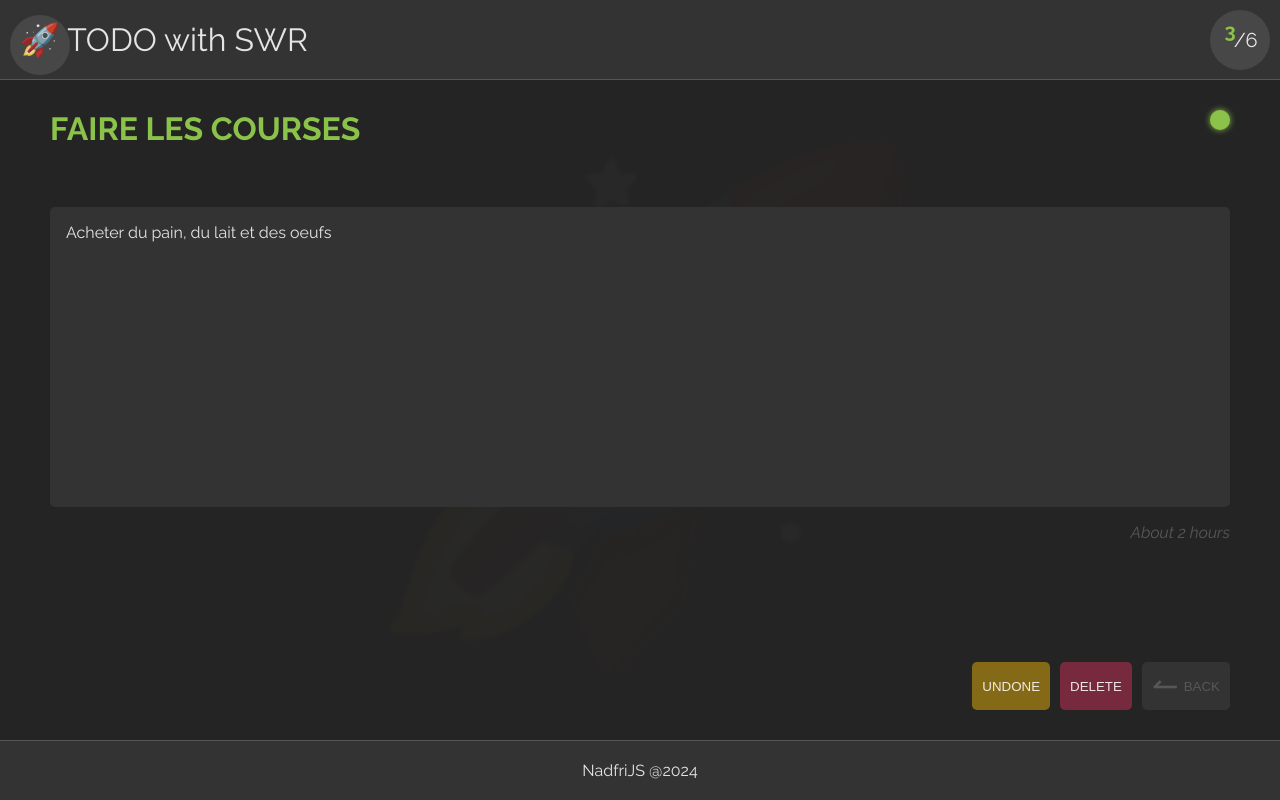
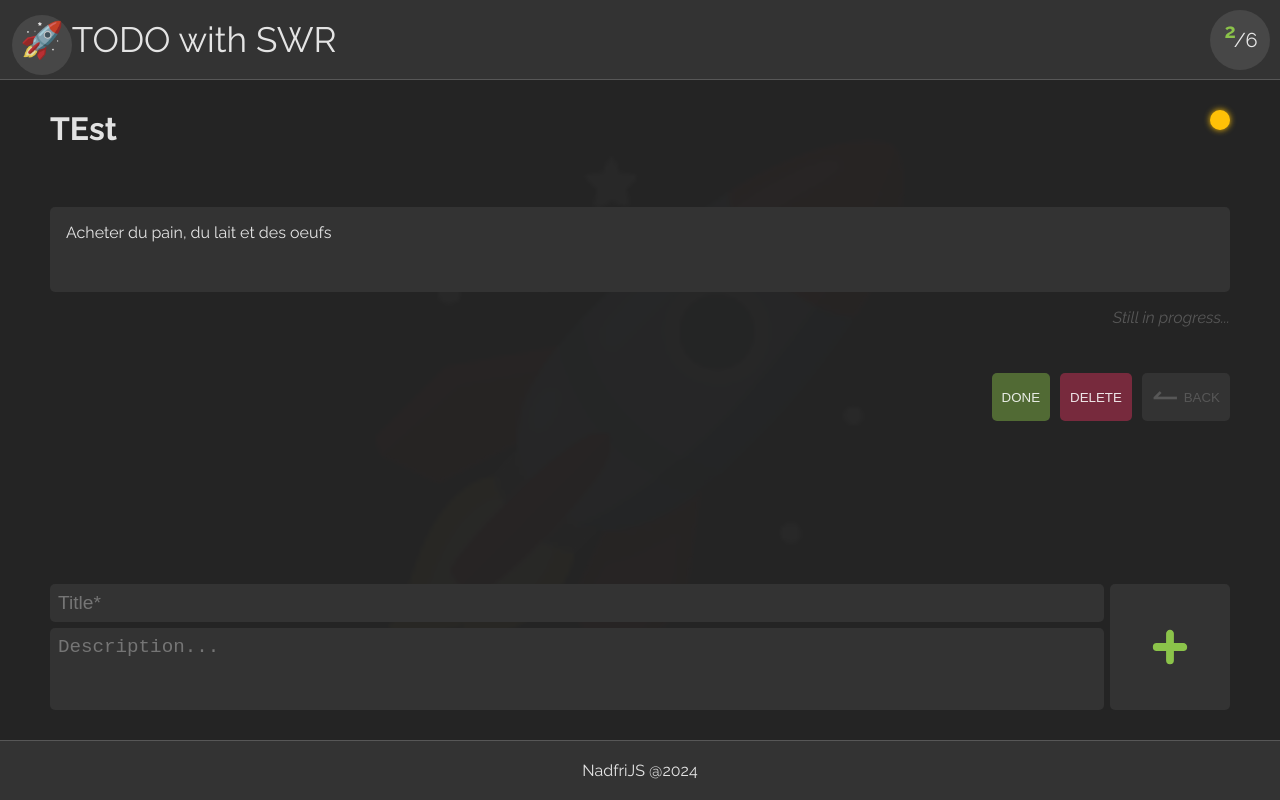
Before and after one commit to nadfri/todo-swr, a React (Vite) app: page /todos/1 in a window 1280 px wide. Built offline with nearby package versions, Linux system fonts and the light colour scheme; data requests are answered from the project's data file.

Commit message:
Fix: some fix css

```diff
--- a/db.json
+++ b/db.json
@@ -2,10 +2,10 @@
   "todos": [
     {
       "id": "1",
-      "title": "Faire les courses",
+      "title": "TEst",
       "content": "Acheter du pain, du lait et des oeufs",
-      "isCompleted": true,
-      "completedAt": "2024-09-08T18:03:06.021Z",
+      "isCompleted": false,
+      "completedAt": null,
       "createdAt": "2021-01-01T10:00:00.000Z"
     },
     {
@@ -13,7 +13,7 @@
       "title": "Faire du sport",
       "content": "Faire une séance de musculation",
       "isCompleted": true,
-      "completedAt": "2024-09-05T18:41:07.821Z",
+      "completedAt": "2024-09-08T18:27:37.602Z",
       "createdAt": "2021-01-02T10:00:00.000Z"
     },
     {
@@ -41,12 +41,12 @@
       "createdAt": "2024-09-08T18:18:27.135Z"
     },
     {
-      "id": "a1f5",
-      "title": "1212",
-      "content": "",
+      "id": "eb51",
+      "title": "n,n:n:;n",
+      "content": ",vn,n,hv\n\n",
       "isCompleted": false,
       "completedAt": null,
-      "createdAt": "2024-09-08T18:20:19.653Z"
+      "createdAt": "2024-09-08T18:27:00.544Z"
     }
   ]
 }
--- a/src/components/AddNewTodo/AddNewTodo.scss
+++ b/src/components/AddNewTodo/AddNewTodo.scss
@@ -56,4 +56,12 @@
       rotate: (135deg);
     }
   }
+
+  @media screen and (max-width: 600px) {
+    flex-direction: column;
+
+    button {
+      width: 100%;
+    }
+  }
 }
--- a/src/components/Circle/Circle.scss
+++ b/src/components/Circle/Circle.scss
@@ -4,9 +4,10 @@
   height: 20px;
 
   border-radius: 50%;
-  background-color: var(--danger);
-  --shadow-color: var(--danger);
+  background-color: var(--warn);
+  --shadow-color: var(--warn);
 
+  transition: background-color 0.2s;
   animation: shadow-grow 1.5s infinite alternate;
 
   &.completed {
--- a/src/components/Footer/Footer.tsx
+++ b/src/components/Footer/Footer.tsx
@@ -3,7 +3,7 @@ import './Footer.scss';
 export default function Footer() {
   return (
     <div className='Footer'>
-      <a href='https://github.com/nadfri/todo-swr'> NadfriJS @2024</a>
+      <a target='_blank' href='https://github.com/nadfri/todo-swr'> NadfriJS @2024</a>
     </div>
   );
 }
--- a/src/components/Header/Header.scss
+++ b/src/components/Header/Header.scss
@@ -4,7 +4,7 @@
   z-index: 1;
   border-bottom: solid var(--grey) 1px;
   background-color: var(--grey-dark);
-  font-size: 2rem;
+  font-size: 2.2rem;
   height: 80px;
   display: flex;
   justify-content: space-between;
@@ -21,8 +21,8 @@
   .header-link::before {
     content: '';
     position: absolute;
-    top: -6px;
-    left: -10px;
+    top: -4px;
+    left: -8px;
     width: 60px;
     height: 60px;
     border-radius: 50px;
@@ -36,13 +36,3 @@
     width: calc(100% + 24px);
   }
 }
-
-@keyframes scale {
-  0% {
-    scale: 0.5;
-    background-color: var(--white);
-  }
-  100% {
-    scale: 1;
-  }
-}
--- a/src/pages/TodoPage/TodoPage.scss
+++ b/src/pages/TodoPage/TodoPage.scss
@@ -1,9 +1,8 @@
 .TodoPage {
   flex: 1;
-
   display: flex;
   flex-direction: column;
-  justify-content: space-between;
+
   gap: 30px;
 
   h1 {
@@ -12,7 +11,11 @@
     display: flex;
     justify-content: space-between;
     align-items: flex-start;
-    text-transform: uppercase;
+    transition: color 0.2s;
+
+    &.completed {
+      color: var(--success);
+    }
   }
 
   .content {
@@ -20,7 +23,7 @@
     border-radius: 5px;
     padding: 16px;
     background-color: var(--grey-dark);
-    min-height: 300px;
+    height: 85px;
   }
 
   .date {
@@ -75,4 +78,9 @@
       background-color: var(--danger);
     }
   }
+
+  .AddNewTodo {
+    margin-top: auto;
+    margin-bottom: 0;
+  }
 }
--- a/src/pages/TodoPage/TodoPage.tsx
+++ b/src/pages/TodoPage/TodoPage.tsx
@@ -6,6 +6,7 @@ import { formatDateByDistance } from '@/utils/formatDateByDistance';
 import Loader from '@/components/Loader/Loader';
 import BackBtn from '@/components/BackBtn/BackBtn';
 import Circle from '@/components/Circle/Circle';
+import AddNewTodo from '@/components/AddNewTodo/AddNewTodo';
 
 export default function TodoPage() {
   const { id } = useParams();
@@ -38,7 +39,7 @@ export default function TodoPage() {
   return (
     <div className='TodoPage'>
       <div>
-        <h1 style={{ color: todo.isCompleted ? 'var(--success)' : 'inherit' }}>
+        <h1 className={todo.isCompleted?  'completed' : ''}>
           <span>{todo.title}</span>
           <Circle isCompleted={todo.isCompleted} />
         </h1>
@@ -67,6 +68,8 @@ export default function TodoPage() {
 
         <BackBtn />
       </div>
+
+      <AddNewTodo />
     </div>
   );
 }
--- a/src/scss/_animations.scss
+++ b/src/scss/_animations.scss
@@ -74,3 +74,13 @@
     box-shadow: 0 0 10px 0px var(--shadow-color);
   }
 }
+
+@keyframes scale {
+  0% {
+    scale: 0.5;
+    background-color: var(--white);
+  }
+  100% {
+    scale: 1;
+  }
+}
--- a/src/scss/_reset.scss
+++ b/src/scss/_reset.scss
@@ -26,6 +26,9 @@ ul {
 h1,
 h2 {
   text-wrap: balance;
+  &::first-letter {
+    text-transform: uppercase;
+  }
 }
 
 p,
```
